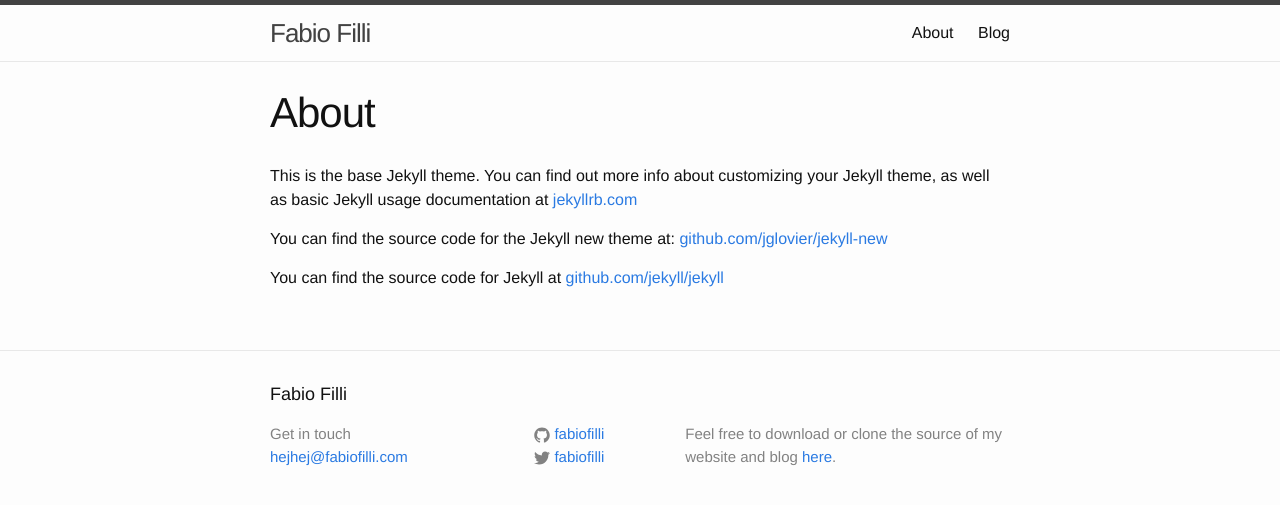
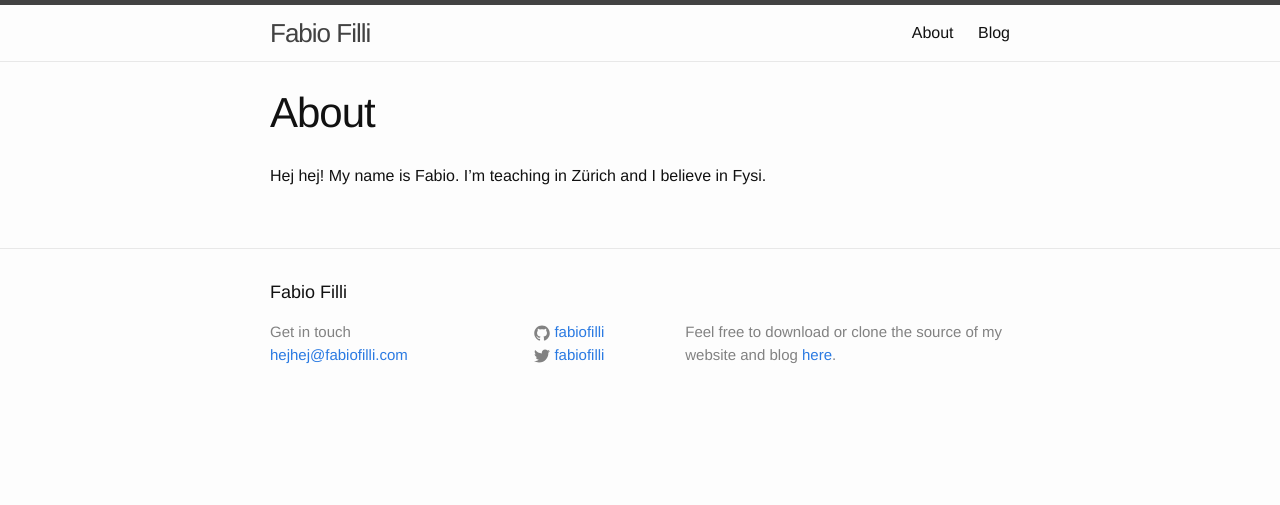
Before and after one commit to fabiofilli/fabiofilli, a Jekyll site: the page built from about.md, in a window 1280 px wide. Shown: the top 505 px of the page. Built offline with Jekyll 4.4.1, drawn with Linux system fonts in a browser that asks for light colours.

Commit message:
modify about page

```diff
--- a/about.md
+++ b/about.md
@@ -4,8 +4,4 @@
 permalink: /about/
 ---
 
-This is the base Jekyll theme. You can find out more info about customizing your Jekyll theme, as well as basic Jekyll usage documentation at [jekyllrb.com](http://jekyllrb.com/)
-
-You can find the source code for the Jekyll new theme at: [github.com/jglovier/jekyll-new](https://github.com/jglovier/jekyll-new)
-
-You can find the source code for Jekyll at [github.com/jekyll/jekyll](https://github.com/jekyll/jekyll)
+Hej hej! My name is Fabio. I’m teaching in Zürich and I believe in Fysi.
```
